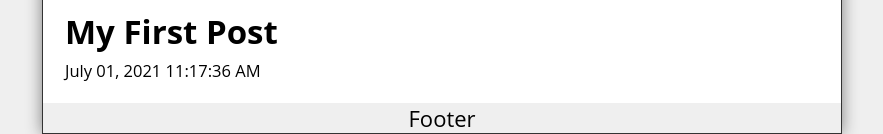
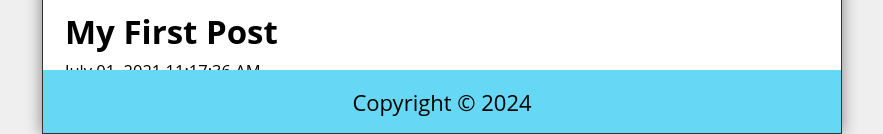
Before and after one commit to Gigimr/ReactCurses-Fito, a React (Create React App) app in the folder reactblogs/: page / in a window 1280 px wide. Shown: the part 666-800 px from the top of the page, without its empty margins (198-1081 px from the left). Built offline with nearby package versions, Linux system fonts and the light colour scheme.

Commit message:
Update Footer component to display current year in copyright notice

```diff
--- a/reactblogs/src/components/Footer.jsx
+++ b/reactblogs/src/components/Footer.jsx
@@ -1,7 +1,10 @@
-import React from "react";
+const Footer = () => {
+  const today = new Date();
+  return (
+      <footer className='Footer'>
+          <p>Copyright &copy; {today.getFullYear()}</p>
+      </footer>
+  )
+}
 
-const Footer = () => {
-  return <footer>Footer</footer>;
-};
-
-export default Footer;
+export default Footer
```
